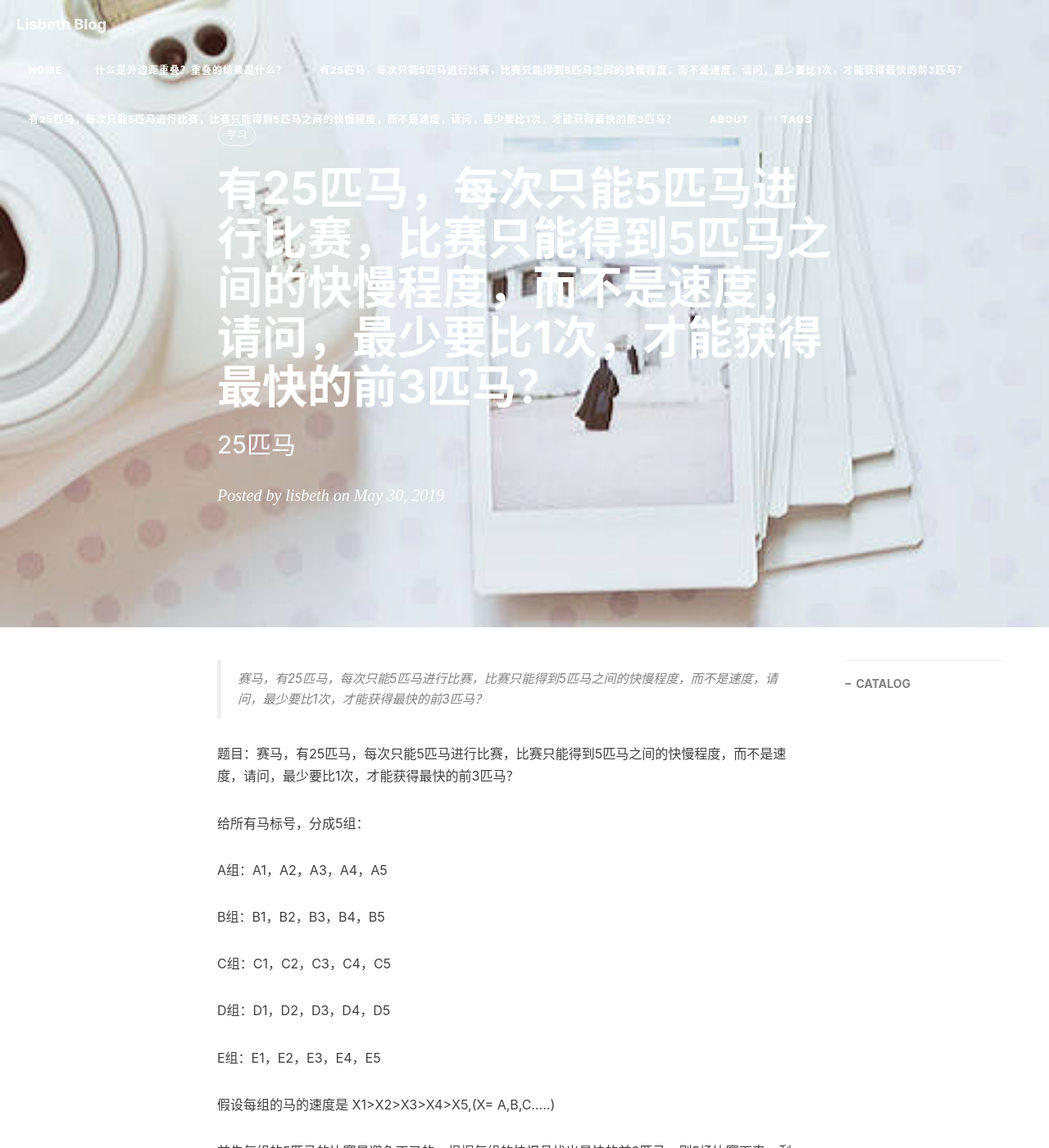
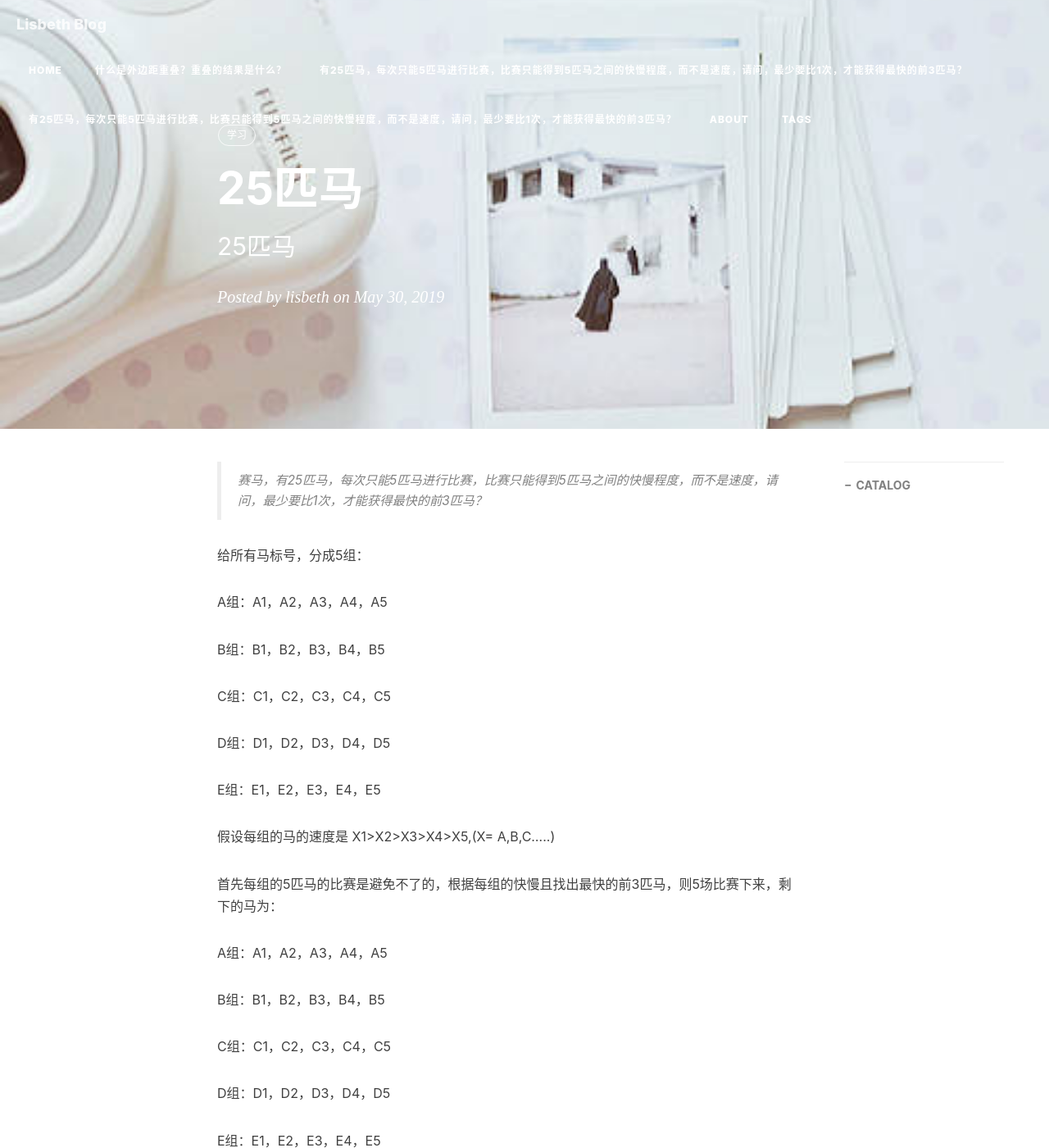
Before and after one commit to lisbeth0720/lisbeth0720.github.io, a Jekyll site: the page built from _posts/2019-05-30-25匹马问题.md, in a window 1280 px wide and 1400 px high. Shown: the whole window at 82% size. Built offline with Jekyll 4.4.1, drawn with Linux system fonts in a browser that asks for light colours; nearby versions of some CDN libraries; comment, search, counter and statistics services are not loaded.

Commit message:
Update 2019-05-30-25匹马问题.md

```diff
--- a/_posts/2019-05-30-25匹马问题.md
+++ b/_posts/2019-05-30-25匹马问题.md
@@ -1,6 +1,6 @@
 ---
 layout:     post
-title:      有25匹马，每次只能5匹马进行比赛，比赛只能得到5匹马之间的快慢程度，而不是速度，请问，最少要比1次，才能获得最快的前3匹马？
+title:      25匹马
 subtitle:    "25匹马"
 date:       2019-05-30
 author:     lisbeth
@@ -10,9 +10,6 @@ tags:
     - 学习
 ---
  > 赛马，有25匹马，每次只能5匹马进行比赛，比赛只能得到5匹马之间的快慢程度，而不是速度，请问，最少要比1次，才能获得最快的前3匹马？
-
- 题目：赛马，有25匹马，每次只能5匹马进行比赛，比赛只能得到5匹马之间的快慢程度，而不是速度，请问，最少要比1次，才能获得最快的前3匹马？
-
 
 
 给所有马标号，分成5组：
```
